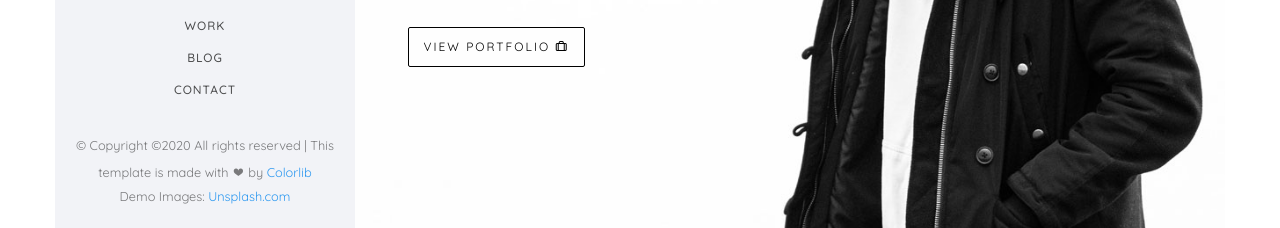
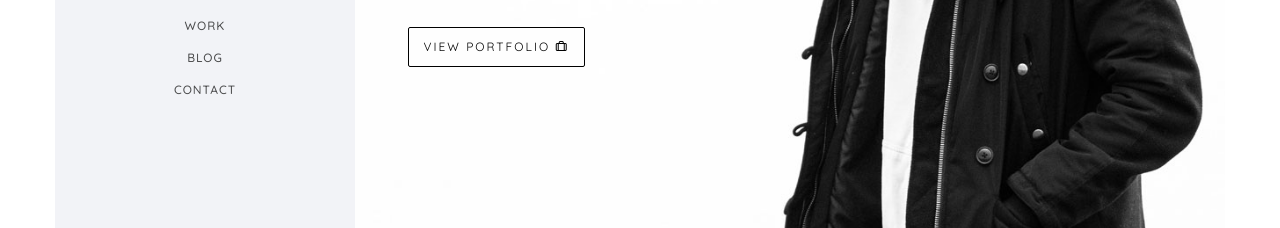
Before and after one commit to amiitgupta/amiitgupta.github.io, a plain HTML site: page index.html in a window 1280 px wide. Shown: the part 481-709 px from the top of the page. Drawn offline with nearby package versions, Linux system fonts and the light colour scheme; files whose address does not match are found by name; a web font is replaced by a local one.

Commit message:
first1 commit

```diff
--- a/index.html
+++ b/index.html
@@ -76,17 +76,17 @@
 				</div>
 			</nav>
 
-			<div class="colorlib-footer">
-				<p><small>&copy; <!-- Link back to Colorlib can't be removed. Template is licensed under CC BY 3.0. -->
+			<!-- <div class="colorlib-footer">
+				<p><small>&copy;
 Copyright &copy;<script>document.write(new Date().getFullYear());</script> All rights reserved | This template is made with <i class="icon-heart" aria-hidden="true"></i> by <a href="https://colorlib.com" target="_blank">Colorlib</a>
-<!-- Link back to Colorlib can't be removed. Template is licensed under CC BY 3.0. --> </span> <span>Demo Images: <a href="https://unsplash.com/" target="_blank">Unsplash.com</a></span></small></p>
+</span> <span>Demo Images: <a href="https://unsplash.com/" target="_blank">Unsplash.com</a></span></small></p>
 				<ul>
 					<li><a href="#"><i class="icon-facebook2"></i></a></li>
 					<li><a href="#"><i class="icon-twitter2"></i></a></li>
 					<li><a href="#"><i class="icon-instagram"></i></a></li>
 					<li><a href="#"><i class="icon-linkedin2"></i></a></li>
 				</ul>
-			</div>
+			</div> -->
 
 		</aside>
 
```
